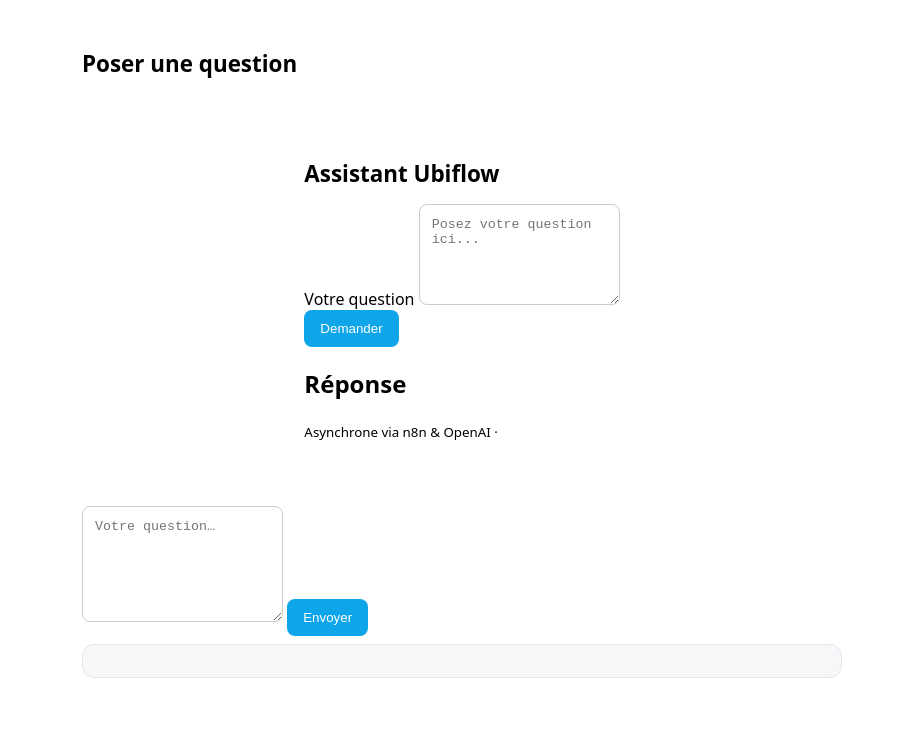
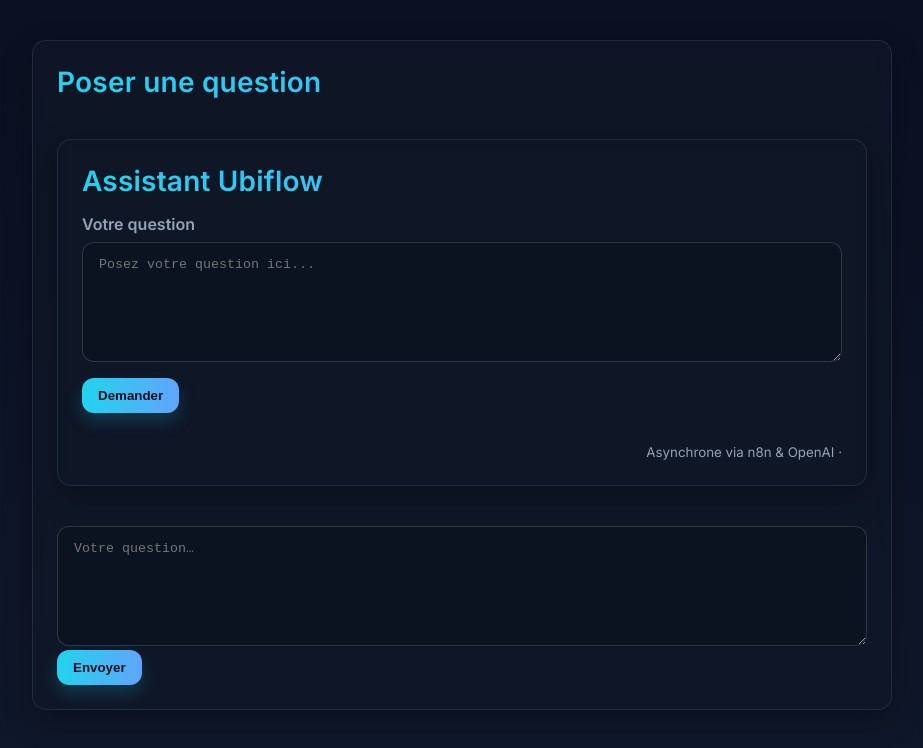
Before and after one commit to Macfly666/OpenAI-ticketanalyser, a plain HTML site: page index.html in a window 1280 px wide. Shown: the whole page, without its empty margins (178-1101 px from the left). Drawn offline with Linux system fonts and the light colour scheme.

Commit message:
Update style.css

```diff
--- a/style.css
+++ b/style.css
@@ -1,15 +1,119 @@
-:root { color-scheme: light dark; }
-body { font-family: system-ui, -apple-system, Segoe UI, Roboto, sans-serif; margin:0; }
-.container { max-width: 760px; margin: 3rem auto; padding: 0 1rem; }
-h1 { font-size: 1.4rem; }
-form { display: grid; gap: .75rem; margin: 1rem 0; }
-textarea { padding: .75rem; border-radius: .5rem; border: 1px solid #ccc; resize: vertical; }
-button { padding: .7rem 1rem; border: none; border-radius: .5rem; background: #0ea5e9; color: #fff; cursor: pointer; }
-button:hover { background: #0284c7; }
-#status { margin-top: .5rem; font-size: .95rem; color: #666; }
-.bubble { white-space: pre-wrap; background: #f6f7f9; padding: 1rem; border-radius: .75rem; border: 1px solid #e5e7eb; }
-@media (prefers-color-scheme: dark){
-  textarea, .bubble { background: #111827; color: #e5e7eb; border-color: #374151; }
-  button { background: #2563eb; }
-  button:hover { background: #1d4ed8; }
+:root {
+  --bg: #0f172a;          /* slate-900 */
+  --panel: #111827;       /* gray-900 */
+  --muted: #94a3b8;       /* slate-400 */
+  --text: #e5e7eb;        /* gray-200 */
+  --accent: #22d3ee;      /* cyan-400 */
+  --accent-2: #60a5fa;    /* blue-400 */
+  --danger: #f87171;      /* red-400 */
+  --radius: 14px;
 }
+
+* { box-sizing: border-box; }
+html, body { height: 100%; }
+body {
+  margin: 0;
+  font-family: 'Inter', system-ui, -apple-system, Segoe UI, Roboto, Ubuntu, Cantarell, "Helvetica Neue", Arial, "Apple Color Emoji","Segoe UI Emoji";
+  color: var(--text);
+  background: linear-gradient(180deg, #0b1022 0%, #0f172a 100%);
+}
+
+.container {
+  max-width: 860px;
+  margin: 40px auto;
+  padding: 24px;
+  background: rgba(17,24,39,0.7);
+  border: 1px solid rgba(148,163,184,0.15);
+  border-radius: var(--radius);
+  backdrop-filter: blur(6px);
+  box-shadow: 0 10px 30px rgba(0,0,0,0.25);
+}
+
+h1 {
+  margin: 0 0 16px;
+  font-size: 28px;
+  letter-spacing: 0.2px;
+  background: linear-gradient(90deg, var(--accent), var(--accent-2));
+  -webkit-background-clip: text;
+  background-clip: text;
+  color: transparent;
+}
+
+h2 {
+  margin: 0 0 10px;
+  font-size: 20px;
+  color: #fff;
+}
+
+label {
+  display: block;
+  margin: 14px 0 8px;
+  color: var(--muted);
+  font-weight: 600;
+}
+
+textarea {
+  width: 100%;
+  resize: vertical;
+  min-height: 120px;
+  padding: 14px 16px;
+  color: #fff;
+  background: #0b1220;
+  border: 1px solid rgba(148,163,184,0.25);
+  border-radius: 12px;
+  outline: none;
+  transition: border 0.2s ease, box-shadow 0.2s ease;
+}
+textarea:focus {
+  border-color: var(--accent);
+  box-shadow: 0 0 0 3px rgba(34,211,238,0.25);
+}
+
+.actions {
+  display: flex;
+  align-items: center;
+  gap: 12px;
+  margin-top: 12px;
+}
+
+button {
+  appearance: none;
+  border: none;
+  color: #0a0f1f;
+  background: linear-gradient(90deg, var(--accent), var(--accent-2));
+  padding: 10px 16px;
+  border-radius: 12px;
+  font-weight: 700;
+  cursor: pointer;
+  transition: transform 0.05s ease, box-shadow 0.2s ease, opacity 0.2s ease;
+  box-shadow: 0 8px 18px rgba(34,211,238,0.2);
+}
+button:hover { opacity: 0.95; }
+button:active { transform: translateY(1px); }
+button:disabled { opacity: 0.6; cursor: not-allowed; }
+
+.status {
+  min-height: 20px;
+  color: var(--muted);
+}
+
+.result {
+  margin-top: 20px;
+  padding: 16px;
+  background: #0b1220;
+  border: 1px solid rgba(148,163,184,0.2);
+  border-radius: 12px;
+}
+.result article {
+  white-space: pre-wrap; /* garde les sauts de ligne */
+  line-height: 1.5;
+  color: #e6edf3;
+}
+
+footer {
+  margin-top: 28px;
+  color: var(--muted);
+  text-align: right;
+}
+
+.hidden { display: none; }
```
